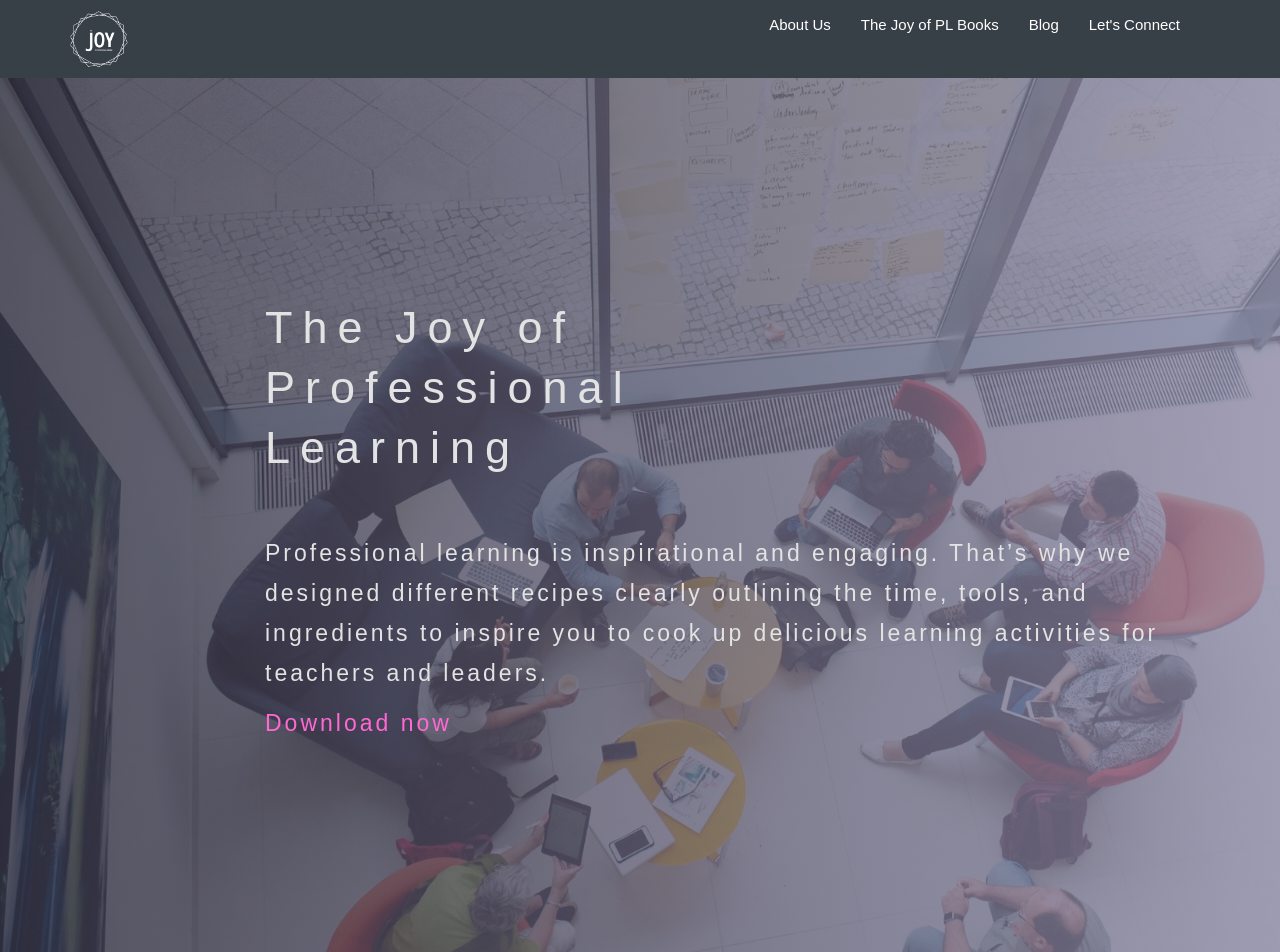
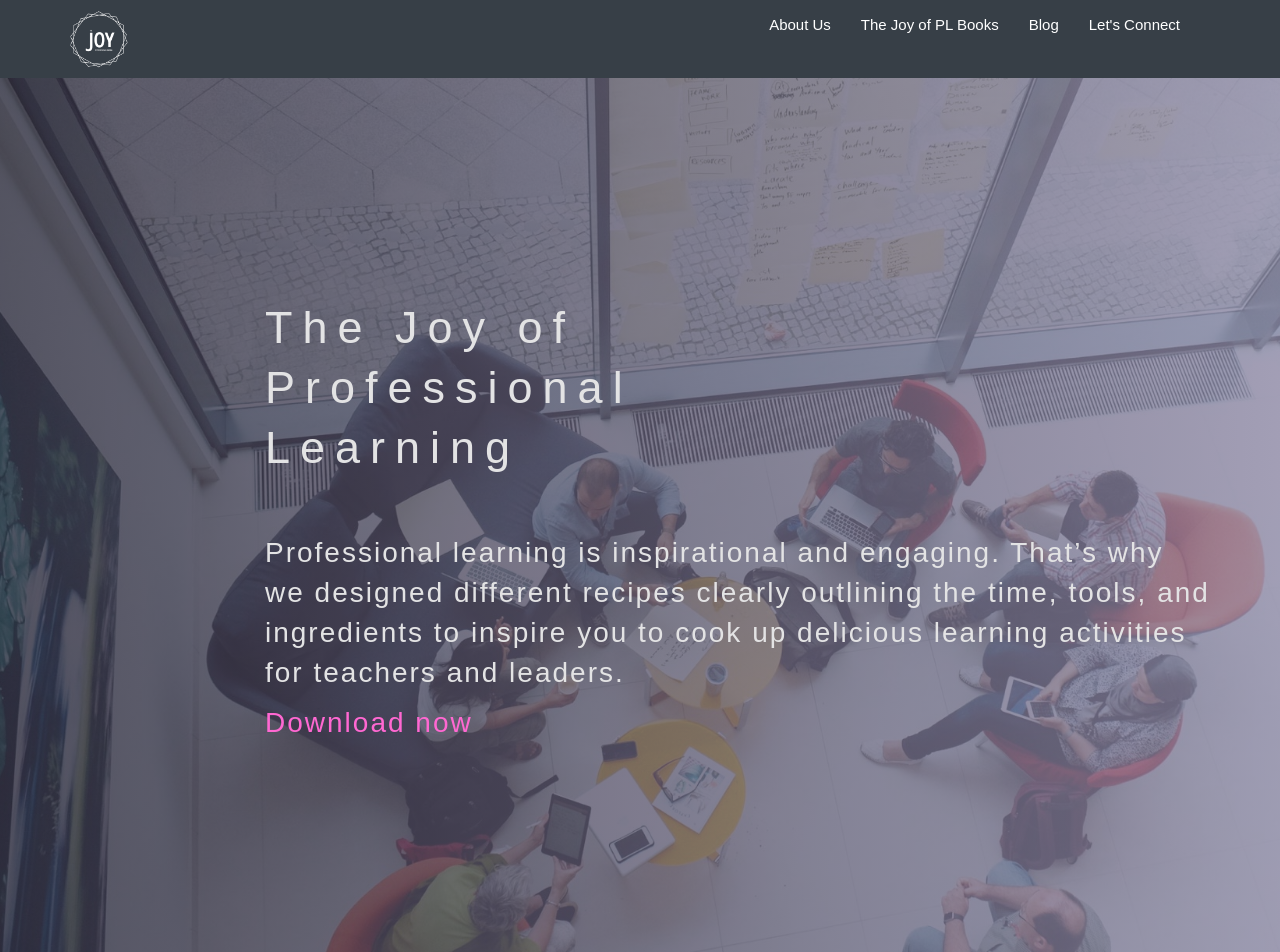
Before and after one commit to meesterkurt/joyofprofessionallearning, a Jekyll site: the page built from index.md, in a window 1280 px wide. Shown: the top 952 px of the page. Built offline with Jekyll 4.4.1, drawn with Linux system fonts in a browser that asks for light colours; nearby versions of some CDN libraries; some web fonts are replaced.

Commit message:
Update airspace.css

```diff
--- a/css/airspace.css
+++ b/css/airspace.css
@@ -135,11 +135,11 @@ header .navbar-default .navbar-nav li a:hover {
   padding-bottom: 45px;
 }
 #slider .block p {
-  font-size: 23px;
+  font-size: 28px;
   line-height: 40px;
   font-family: 'tilden-sans-light', sans-serif;
-  font-weight: 300;
-  letter-spacing: 3px;
+  font-weight: 400;
+  letter-spacing: 2px;
 }
 /*--
 	wrapper Start
```
